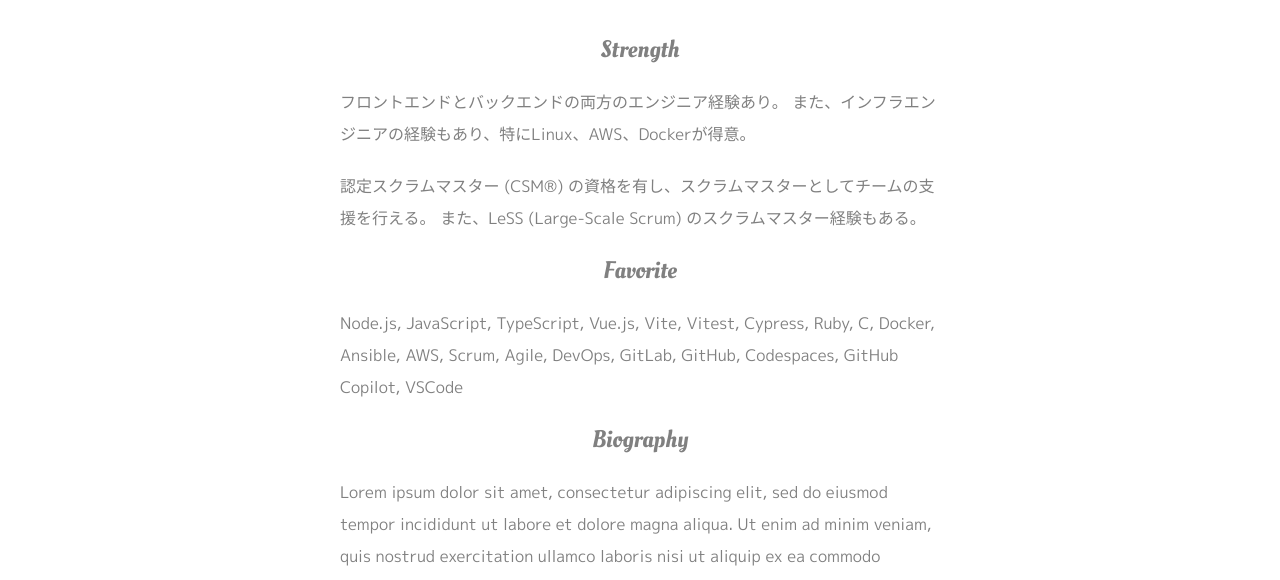
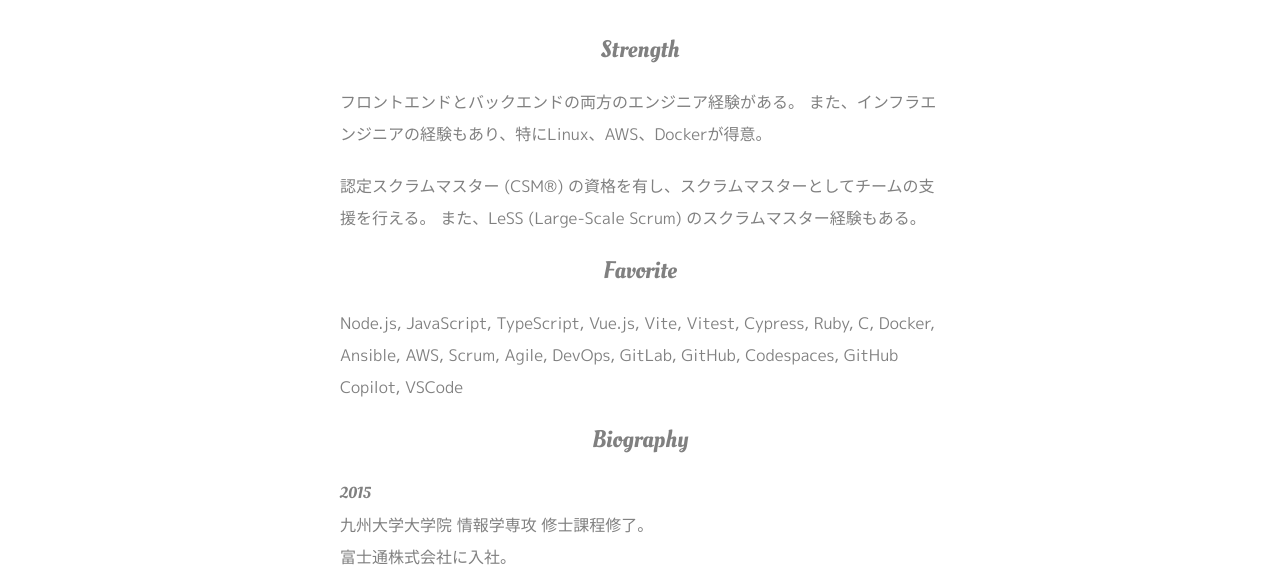
Before and after one commit to Mizuki901/portfolio, a website: page index.html in a window 1280 px wide. Shown: the part 363-943 px from the top of the page. Drawn offline with Linux system fonts and the light colour scheme.

Commit message:
docs: bioを一部記載

```diff
--- a/index.html
+++ b/index.html
@@ -48,7 +48,7 @@
     <div id="strength">
       <h2>Strength</h2>
       <p>
-        フロントエンドとバックエンドの両方のエンジニア経験あり。
+        フロントエンドとバックエンドの両方のエンジニア経験がある。
         また、インフラエンジニアの経験もあり、特にLinux、AWS、Dockerが得意。
       </p>
       <p>
@@ -67,7 +67,10 @@
     <div id="biography">
       <h2>Biography</h2>
       <p>
-        Lorem ipsum dolor sit amet, consectetur adipiscing elit, sed do eiusmod tempor incididunt ut labore et dolore magna aliqua. Ut enim ad minim veniam, quis nostrud exercitation ullamco laboris nisi ut aliquip ex ea commodo consequat. Duis aute irure dolor in reprehenderit in voluptate velit esse cillum dolore eu fugiat nulla pariatur. Excepteur sint occaecat cupidatat non proident, sunt in culpa qui officia deserunt mollit anim id est laborum.
+        <span class="year">2015</span>
+        <br>
+        九州大学大学院 情報学専攻 修士課程修了。<br>
+        富士通株式会社に入社。
       </p>
     </div>
   </div>
--- a/style.css
+++ b/style.css
@@ -110,6 +110,10 @@
   border-radius: 50%;
 }
 
+.year {
+  font-family: "Oleo Script", system-ui;
+}
+
 footer {
   padding-top: 40px;
   padding-bottom: 20px;
```
